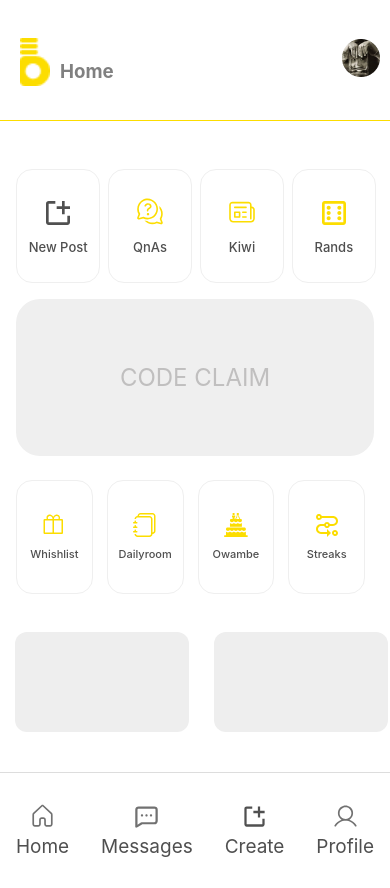
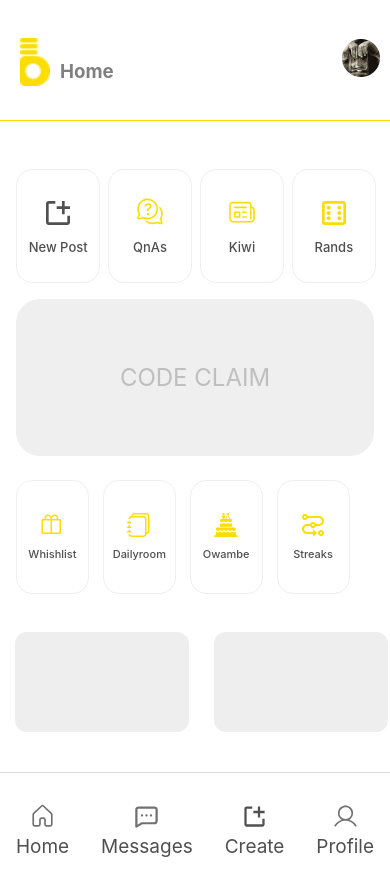
Before and after one commit to Ehapa-B/Home, a React (Create React App) app: page / in a window 390 px wide. Built offline with nearby package versions, Linux system fonts and the light colour scheme.

Commit message:
edited the box section

```diff
--- a/src/app/Components/Box/Box.css
+++ b/src/app/Components/Box/Box.css
@@ -46,7 +46,7 @@
 @media (max-width: 500px) {
   .box-sections,
   .box-sectioned {
-      padding: 50px 89px;
+      padding: 50px 85px;
   }
 }
 
--- a/src/app/Components/Main/Main.css
+++ b/src/app/Components/Main/Main.css
@@ -48,7 +48,7 @@
 
 @media (max-width: 425px) {
     .main_container {
-        width: 89%;
+        width: 85%;
         margin-top: 1.5rem;
         margin-bottom: -2rem;
         margin-left: 1rem;
```
